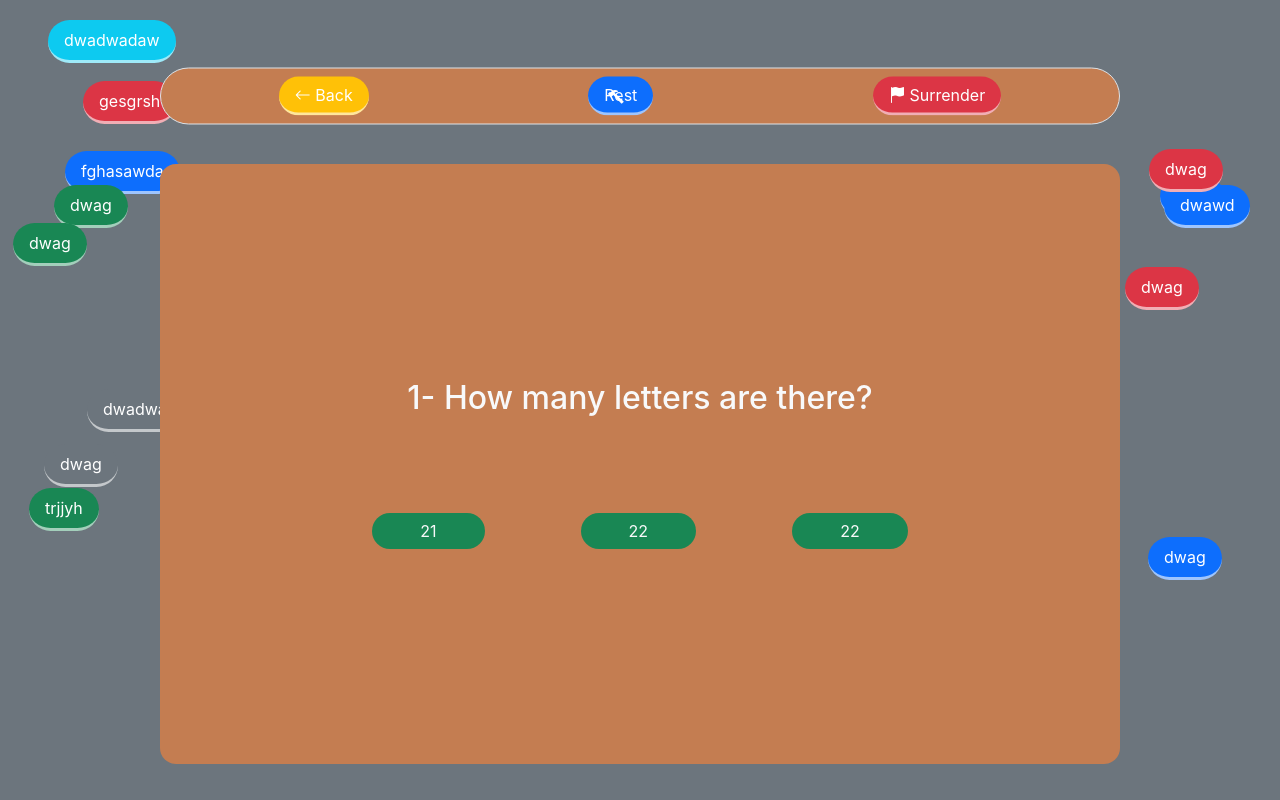
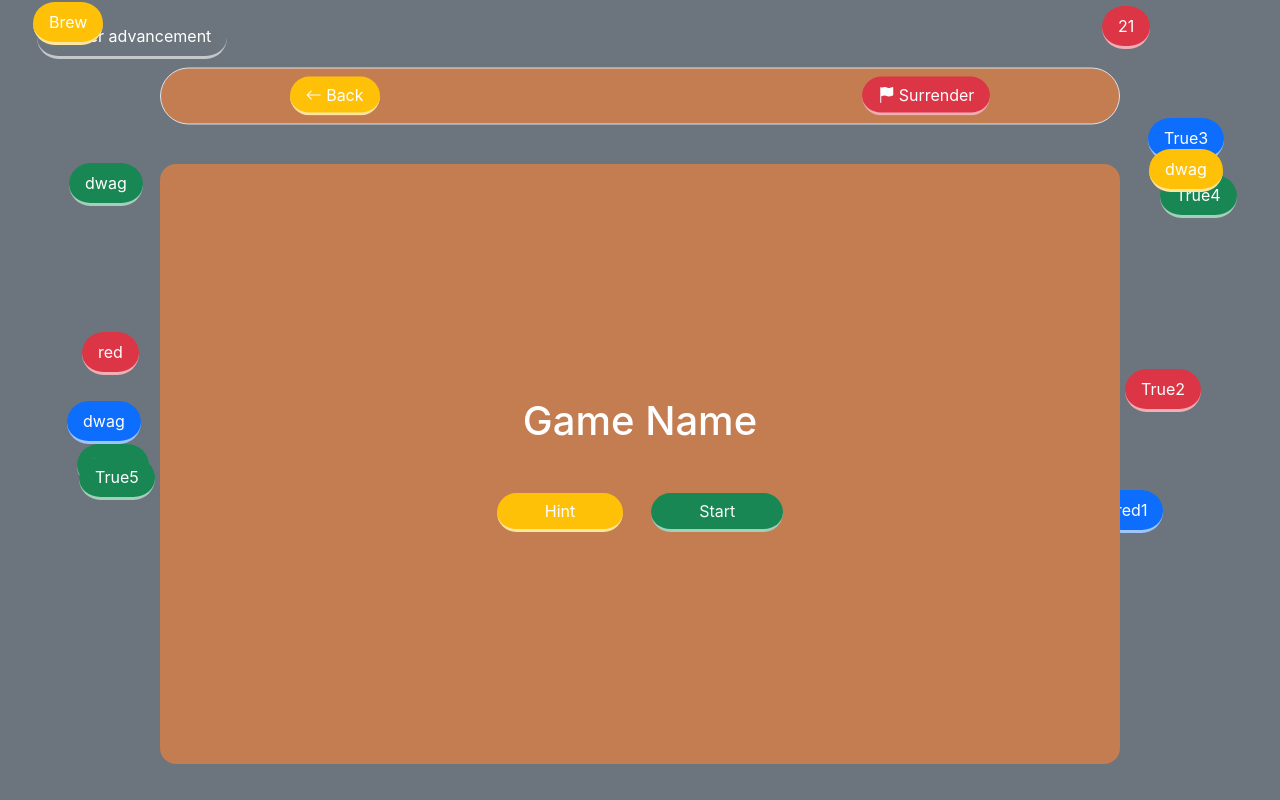
Before and after one commit to Ali-Alahdal/Miss, a React (Create React App) app: page / in a window 1280 px wide. Both pictures are taken after a click on the item "Start". Built offline with nearby package versions, Linux system fonts and the light colour scheme.

Commit message:
Button holde for answering questions some fixing

```diff
--- a/src/App.js
+++ b/src/App.js
@@ -3,16 +3,19 @@ import './App.css';
 import { BrowserRouter , Route , Routes  } from 'react-router-dom'
 import Main from './components/pages/Main';
 import Header from './components/Layout/Header';
-import { useState } from 'react';
+import { useRef, useState } from 'react';
 import { RouterProvider } from 'react-router-dom';
 import Count from './Context/CountContext';
 import Start from './Context/StartContext';
 import MoveableButton from './components/ButtonComponents/MoveableButton';
 import Answers from "./Context/Answers.json"
+import IsCorrect from './Context/IsCorrectContext';
 function App() {
 
   const [count , setCount ] = useState(localStorage.getItem("count"))
   const [start , setStart ] = useState(localStorage.getItem("start"))
+  const [isCorrect , setIsCorrect] = useState(false);
+  const refBtnsDiv = useRef();
   function randomPlace   () {
     const screenWidth = window.screen.width ;
     const screenHeight = window.screen.height;
@@ -32,13 +35,16 @@ function App() {
           <BrowserRouter >
             <div className='w-100 h-100 '>
 
-
+             <IsCorrect.Provider value={{isCorrect , setIsCorrect}} >
               <Count.Provider value={{count , setCount}}>
                 <Start.Provider value={{start, setStart}}>
-                  {Answers.map((answer , index) =>{
+                  <div ref={refBtnsDiv}>
+
+
+                      {start && Answers.map((answer , index) =>{
                           const r =  parseInt(Math.random()*2)
                           const rC =  parseInt(Math.random()*6)
-                       console.log(Math.floor(Math.random() * 701) + 700);
+
 
                           const colors = [
                             "success" , "danger" , "info" , "primary" , "warning" , "secondary"
@@ -49,15 +55,16 @@ function App() {
                         <MoveableButton key={index} style={rD} text={answer.value} color={colors[rC]} pos={{x : r == 1 ? parseInt(Math.random()*100) : Math.floor(Math.random() * (1170 - 1100 + 1) ) + 1100 , y : Math.random(1 , 10000) * 550}} />
                       );
                     })}
+                </div>
                   <Header />
                   <Routes>
 
-                    <Route  index path='/' element={<Main  />} />
+                    <Route  index path='/' element={<Main btns={refBtnsDiv} />} />
 
                   </Routes>
                 </Start.Provider>
               </Count.Provider>
-
+              </IsCorrect.Provider>
             </div>
 
           </BrowserRouter>
--- a/src/Context/Answers.json
+++ b/src/Context/Answers.json
@@ -1,43 +1,43 @@
 [
     {
         "id" : 1,
-        "value" : "dwadwadaw"
+        "value" : "True1"
     },
     {
         "id" : 1,
-        "value" : "adw"
+        "value" : "True2"
     },
     {
         "id" : 1,
-        "value" : "gesgrsh"
+        "value" : "True3"
     },
     {
         "id" : 1,
-        "value" : "fghasawda"
+        "value" : "21"
     },
     {
         "id" : 1,
-        "value" : "dwadwa"
+        "value" : "True4"
     },
     {
         "id" : 1,
-        "value" : "dwawd"
+        "value" : "True5"
     },
     {
         "id" : 1,
-        "value" : "dwag"
+        "value" : "red1"
     },
     {
         "id" : 1,
-        "value" : "trjjyh"
+        "value" : "red"
     },
     {
         "id" : 1,
-        "value" : "dwag"
+        "value" : "Career advancement"
     },
     {
         "id" : 1,
-        "value" : "dwag"
+        "value" : "Brew"
     },
     {
         "id" : 1,
--- /dev/null
+++ b/src/Context/IsCorrectContext.js
@@ -0,0 +1,5 @@
+import { createContext } from "react";
+
+const IsCorrect = createContext(false);
+
+export default IsCorrect;
--- a/src/Data.json
+++ b/src/Data.json
@@ -1,153 +1,13 @@
 [
   {
     "question":"1- How many letters are there?",
-    "answers" : [
-      {
-        "value" : "21"
-      },
-      {
-        "value" : "22"
-      },
-      {
-        "value" : "22"
-      }
 
-    ],
     "rightAnswer" : "21"
   },
   {
     "question":"2- To follow the questions, click on the red button.",
-    "answers" : [
-      {
-        "value" : "red"
-      },
-      {
-        "value" : "green"
-      },
-      {
-        "value" : "22"
-      }
-    ],
-    "rightAnswer" : "red"
-  },
-  {
-    "question":"3- Find the button and put it in the right place.",
-    "answers" : [
-      {
-        "value" : "False"
-      },
-      {
-        "value" : "True"
-      },
-      {
-        "value" : "22"
-      }
-    ],
-    "rightAnswer" : "True"
-  },
-  {
-    "question":"4- When it comes to work-life balance, which do you prioritize?",
-    "answers" : [
-      {
-        "value" : "Career advancement"
-      },
-      {
-        "value" : "Personal time"
-      },
-      {
-        "value" : "22"
-      }
-    ],
-    "rightAnswer" : "Career advancement"
-  },
-  {
-    "question":"5- Do you prefer to let your ideas brew or stir the pot?",
-    "answers" : [
-      {
-        "value" : "Brew"
-      },
-      {
-        "value" : "Stir the pot"
-      },
-      {
-        "value" : "22"
-      }
-    ],
-    "rightAnswer" : "Brew"
-  },
-  {
-    "question":"6- To play the sound solve this puzzle",
-    "answers" : [
-      {
-        "value" : "True"
-      },
-      {
-        "value" : "False"
-      },
-      {
-        "value" : "22"
-      }
-    ],
-    "rightAnswer" : "True"
-  },
-  {
-    "question":"7- What is the most common color on the page?",
-    "answers" : [
-      {
-        "value" : "green"
-      },
-      {
-        "value" : "red"
-      },
-      {
-        "value" : "22"
-      }
-    ],
-    "rightAnswer" : "red"
-  },
-  {
-    "question":"8- Touch all items on the page.",
-    "answers" : [
-      {
-        "value" : "True"
-      },
-      {
-        "value" : "False"
-      },
-      {
-        "value" : "22"
-      }
-    ],
-    "rightAnswer" : "True"
-  },
-  {
-    "question":"9- Wait 10 seconds to continue.",
-    "answers" : [
-      {
-        "value" : "True"
-      },
-      {
-        "value" : "False"
-      },
-      {
-        "value" : "22"
-      }
-    ],
-    "rightAnswer" : "True"
-  },
-  {
-    "question":"10- Click Finish to end the game.",
-    "answers" : [
-      {
-        "value" : "False"
-      },
-      {
-        "value" : "True"
-      },
-      {
-        "value" : "22"
-      }
-    ],
-    "rightAnswer" : "True"
+
+    "rightAnswer" : "red1"
   }
+
 ]
--- a/src/components/ButtonComponents/ButtonHolder.js
+++ b/src/components/ButtonComponents/ButtonHolder.js
@@ -1,4 +1,5 @@
-import { useEffect, useRef, useState } from "react";
+import { useContext, useEffect, useRef, useState } from "react";
+import IsCorrect from "../../Context/IsCorrectContext";
 
 function ButtonHolder(props) {
     const refDiv = useRef(null)
@@ -6,6 +7,7 @@ function ButtonHolder(props) {
 
     const [child , setChild] = useState(props.child);
     const [isHeld , setIsHeld] = useState(false)
+    const  {setIsCorrect }   = useContext(IsCorrect);
     useEffect(()=>{
 
 
@@ -15,7 +17,9 @@ function ButtonHolder(props) {
 
         function settleButton ()
         {
-            const childPosition = child.current.children[0];
+            const childPosition = props.child;
+            console.log(props.child);
+
             if(childPosition && !isHeld )
             {
 
@@ -23,16 +27,19 @@ function ButtonHolder(props) {
 
 
                 //calculating the distance between the div and the child button
-                let disLeft =  childPosition.offsetLeft - currentDiv.offsetLeft;
-                let disTop =  childPosition.offsetTop - currentDiv.offsetTop;
+                let disLeft =  childPosition.offsetLeft - currentDiv.offsetParent.offsetLeft + currentDiv.offsetWidth / 2;
+                let disTop =  childPosition.offsetTop - currentDiv.offsetParent.offsetTop;
 
-                if( disLeft > -70 && disLeft < 95 && disTop < 45 )
+
+                if( disLeft > -45 && disLeft < 195 && disTop < 60 && disTop > -25 )
                 {
 
                     //Settle it inside this div
-                    childPosition.className = "bg-success border-0 m-auto text-white p-2 rounded-2"
+                    childPosition.className = "bg-success border-0  m-auto text-white p-2 rounded-2 w-100 rounded-pill h-100 border-bottom border-success-subtle border-3"
                     currentDiv.appendChild(childPosition);
+
                     setIsHeld(true);
+                    setIsCorrect(true)
 
                 }
             }
@@ -48,16 +55,17 @@ function ButtonHolder(props) {
 
 
 
-    },[]);
+    },[IsCorrect,props.child]);
 
     return (
         <>
-            <div ref={refDiv}   className="position-relative border border-3 border-secondary text-center ms-auto "  style={{width:100,height:50}}>
+            <div ref={refDiv}   className={ !isHeld ? "position-relative border border-3 border-secondary text-center m-auto rounded-pill " :  " position-relative  text-center m-auto " }  style={{width:"15%",height:50}}>
 
             </div>
 
 
         </>
+
       );
 }
 
--- a/src/components/ButtonComponents/MoveableButton.js
+++ b/src/components/ButtonComponents/MoveableButton.js
@@ -15,9 +15,11 @@ function MoveableButton(props) {
             if(isFollowing )
             {
                 setPosition({ x :  e.clientX - 30 , y : e.clientY - 15 });
-                refDiv.current.className = refDiv.current.className + " z-3"
-                if(refDiv.current.className !== refDiv.current.className + " z-3"){
-                  refDiv.current.className = refDiv.current.className + " z-3"
+
+                if(  refDiv.current.className.toString().search(" z-3") <= 0 ){
+
+                  refDiv.current.className = refDiv.current.className + " z-3";
+
                 }
 
             }else
@@ -32,7 +34,7 @@ function MoveableButton(props) {
         window.addEventListener("mouseup",  clickMouseUp );
 
 
-    },[isFollowing])
+    },[isFollowing,refDiv,props.pos.x , props.pos.y , props.pos])
 
 
     //Methods to Listen to the user
@@ -52,7 +54,7 @@ function MoveableButton(props) {
 
   return (
       // A Button With Some Style
-      <button ref={refDiv}  onPointerDown={clickMouseDown} onPointerUp={clickMouseUp}   style={{top:position.y,left:position.x,translate:`rotate(${props.style}deg)` } }  className={" border-0 m-auto text-white p-2  position-absolute pe-3 ps-3 rounded-pill border-bottom border-3  border-"+props.color +  "-subtle  bg-"   + props.color} >{props.text} </button>
+      <button ref={refDiv} name={props.text}  onPointerDown={clickMouseDown} onPointerUp={clickMouseUp}   style={{top:position.y,left:position.x,translate:`rotate(${props.style}deg)` } }  className={" border-0 m-auto text-white p-2  position-absolute pe-3 ps-3 rounded-pill border-bottom border-3  border-"+props.color +  "-subtle  bg-"   + props.color} >{props.text} </button>
 
   );
 }
--- a/src/components/Layout/Header.js
+++ b/src/components/Layout/Header.js
@@ -28,30 +28,34 @@ function Header() {
         localStorage.setItem("start", "false")
         setStart(false)
         setCount(0)
+        localStorage.getItem("count" , 0)
     }
 
-    useEffect(()=>{
-        function pos()
-        {
+    // useEffect(()=>{
+    //     function pos()
+    //     {
 
 
-            if(resRef)
-            {
-                const hor = resRef.current.offsetLeft + 20 ;
-                const ver = resRef.current.offsetTop + 8 ;
-                console.log(resRef);
+    //         if(resRef !== null)
+    //         {
+    //             const hor = resRef.current.offsetLeft + 20 ;
+    //             const ver = resRef.current.offsetTop + 8 ;
+    //             console.log(resRef);
 
-                setHammerPosition({x : hor  , y : ver })
+    //             setHammerPosition({x : hor  , y : ver })
 
-            }
-        }
+    //         }
+    //     }
 
 
-        window.addEventListener("resize" , pos)
-        pos();
+    //     window.addEventListener("resize" , pos)
+    //     pos();
 
+    //     return () =>{
+    //         window.removeEventListener('resize' , pos)
+    //     }
 
-    },[resRef,window])
+    // },[resRef,window])
 
     return (<header className="w-75  rounded-5  d-flex align-items-center border position-absolute start-50  translate-middle z-3  " style={{backgroundColor:"#c47d51",borderBottom:"#e3a57f",top:"12%"}}>
             <ul className="w-100 list-unstyled d-flex justify-content-around align-items-center m-2  ">
@@ -63,11 +67,11 @@ function Header() {
                 </li>
                 <li className=" z-3 text-white">
 
-                    {hammerPosition ? <Hammer pos={{x : hammerPosition.x , y :  hammerPosition.y}} /> : null}
+                    {hammerPosition ? <Hammer pos={{x : hammerPosition.x , y :  hammerPosition.y}} /> : <></>}
 
-                    <Link  ref={resRef} onClick={Rest} to={"/"} className="hover_btn text-decoration-none  text-white bg-primary text-white  btn border-0 ps-3 pe-3 rounded-pill border-bottom border-primary-subtle border-3 " >
+                    {/* <Link  ref={resRef} onClick={Rest} to={"/"} className="hover_btn text-decoration-none  text-white bg-primary text-white  btn border-0 ps-3 pe-3 rounded-pill border-bottom border-primary-subtle border-3 " >
                         Rest
-                    </Link>
+                    </Link> */}
                 </li>
                 <li className="">
                     <Link onClick={surrender} to={"/"} className="hover_btn text-decoration-none bg-danger text-white btn border-0 ps-3 pe-3 rounded-pill border-bottom border-danger-subtle border-3" >
--- a/src/components/pages/Main.js
+++ b/src/components/pages/Main.js
@@ -9,48 +9,75 @@ import Start from "../../Context/StartContext";
 import StartMenu from "./StartMenu";
 import BreakableButton from "../ButtonComponents/BreakableButton";
 import Hammer from "../ButtonComponents/Hammer";
-function Main() {
+import IsCorrect from "../../Context/IsCorrectContext";
+function Main(props) {
 
     //Define States for The Movalbe Button to know his Current Position
     const {start , setStart } = useContext(Start)
 
 
     const [currentQuestion, setCurrentQuestion] = useState("");
-    const [currentAnswers, setCurrentAnswers] = useState([]);
+
     const [correctAnswer, setCorrectAnswer] = useState("");
     const {count, setCount} = useContext(Count);
-    const [isCorrect, setIsCorrect] = useState(false)
+    const {isCorrect, setIsCorrect} = useContext(IsCorrect)
+    const [answerBtn , setAnswerBtn] = useState();
+    const [allBtns , setAllBtns] = useState()
 
     useEffect(() => {
-        if(count){
+        if(count && count <  Data.length ){
             setCurrentQuestion(Data[count].question);
-            setCurrentAnswers(Data[count].answers);
             setCorrectAnswer(Data[count].rightAnswer);
-            setCount(parseInt(localStorage.getItem("count")))
+            setCount(parseInt(localStorage.getItem("count")));
+            console.log(count , start);
         }else{
-            localStorage.setItem("count" , 0)
-            setCount(parseInt(localStorage.getItem("count")))
-            setCurrentQuestion(Data[0].question);
-            setCurrentAnswers(Data[0].answers);
-            setCorrectAnswer(Data[0].rightAnswer);
+            if(count >=  Data.length)
+            {
+                localStorage.setItem("count" , 0)
+                localStorage.setItem("start" , "false");
+                setStart("false");
+                setCount(0);
+            }else{
+                // localStorage.setItem("count" , 0)
+                // setCount(parseInt(localStorage.getItem("count")))
+                // setCurrentQuestion(Data[0].question);
+                // setCorrectAnswer(Data[0].rightAnswer);
+            }
+
 
         }
 
-    }, [count]);
+
+
+    }, [count,start,isCorrect,correctAnswer,answerBtn]);
 
     useEffect(()=>{
-        const startValue = localStorage.getItem("start");
-        if (startValue) {
-            setStart(startValue === "true");
-        }
-    },[])
 
 
-    function checkAnswer(e){
 
-        if(e.target.name === correctAnswer){
-            setIsCorrect(true)
+        setAllBtns(props.btns.current.children)
+        if( allBtns){
+            Object.values( Object.entries(allBtns)).map((btn , index)=>{
+                if(btn[1].name == correctAnswer)
+                {
+                    setAnswerBtn(btn[1]);
 
+                }
+
+            })
+        }
+        console.log("worked" , props.btns.current.children);
+
+
+
+
+    },[allBtns,props.btns,correctAnswer,isCorrect,start])
+
+
+
+
+      useEffect(() =>{
+        if(isCorrect){
             setTimeout(() => {
                 setIsCorrect(false);
                 const currentCount = count + 1;
@@ -58,12 +85,8 @@ function Main() {
                 localStorage.setItem("count" , parseInt( currentCount));
 
             }, 3 * 1000);
-
-        }else{
-            console.log("wrong Answer");
         }
-
-      }
+      },[isCorrect])
 
 
 
@@ -89,7 +112,7 @@ function Main() {
 
             <div className="w-75 m-auto mt-4 h-75 d-flex align-items-center text-center rounded-4 z-2 position-absolute  start-50 translate-middle" style={{backgroundColor:"#c47d51" , top:"55%"}}>
 
-                {start && count != null ? <Question question={currentQuestion} checkAnswer={checkAnswer} answers={currentAnswers} isCorrect={isCorrect} />
+                {start === "true" && answerBtn && correctAnswer  && count >= 0  ? <Question question={currentQuestion}  isCorrect={setIsCorrect} child={answerBtn} />
                 :
                 <StartMenu/>}
 
--- a/src/components/pages/Question.js
+++ b/src/components/pages/Question.js
@@ -1,34 +1,29 @@
-import React, { useEffect, useRef, useState } from "react";
+import React, { useContext, useEffect, useRef, useState } from "react";
 import Data from "../../Data.json";
+import ButtonHolder from "../ButtonComponents/ButtonHolder";
+import IsCorrect from "../../Context/IsCorrectContext";
 
 function Question(props) {
-    const refBtn = useRef(null);
-    const [answers , setAnswers ] = useState(props.answers);
-    const [isCorrect , setIsCorrect] = useState(props.isCorrect)
-    useEffect(() =>{
-      setAnswers(props.answers);
-      setIsCorrect(props.isCorrect)
 
 
-    },[props.answers,props.question,props.isCorrect])
+    const {isCorrect , setIsCorrect} = useContext(IsCorrect);
+    const [child , setChild] = useState(props.child);
+    useEffect(() =>{
+      setChild(props.child);
+
+
+
+    },[props.question,isCorrect,props.child])
 
 
 
 
   return (
     <>
-    {!isCorrect ?  <div className="w-100   text-center text-light ">
+    {!isCorrect && props.question  && props.child ?  <div className="w-100   text-center text-light ">
         <h2 className="mb-5">{props.question}</h2>
 
-        { answers ?  answers.map((answer,index)=> {
-
-           return(
-            <button ref={refBtn}  onClick={props.checkAnswer} name={answer.value}   className="btn text-light bg-success border-0  pe-5 ps-5 ms-5 mt-5 me-5 rounded-pill " key={index}>
-                {answer.value}
-              </button>
-           ) ;
-          })
-        : null }
+        <ButtonHolder  child={child} />
     </div>   :
       <div className="w-100 display-1  text-center">
           <i class="bi bi-check2 display-1 text-success w-100 h-100"></i>
--- a/src/components/pages/StartMenu.js
+++ b/src/components/pages/StartMenu.js
@@ -9,9 +9,12 @@ function StartMenu() {
     const {start, setStart} = useContext(Start);
 
     function handleStart(){
-        setCount(count + 1)
+        // setCount(count + 1)
         localStorage.setItem("start", "true")
-        setStart(true)
+        setStart("true")
+        console.log("Changed");
+        setCount(localStorage.getItem("count"))
+
     }
     return (
         <>
```
Lines whose indentation alone changed are shown as unchanged.
